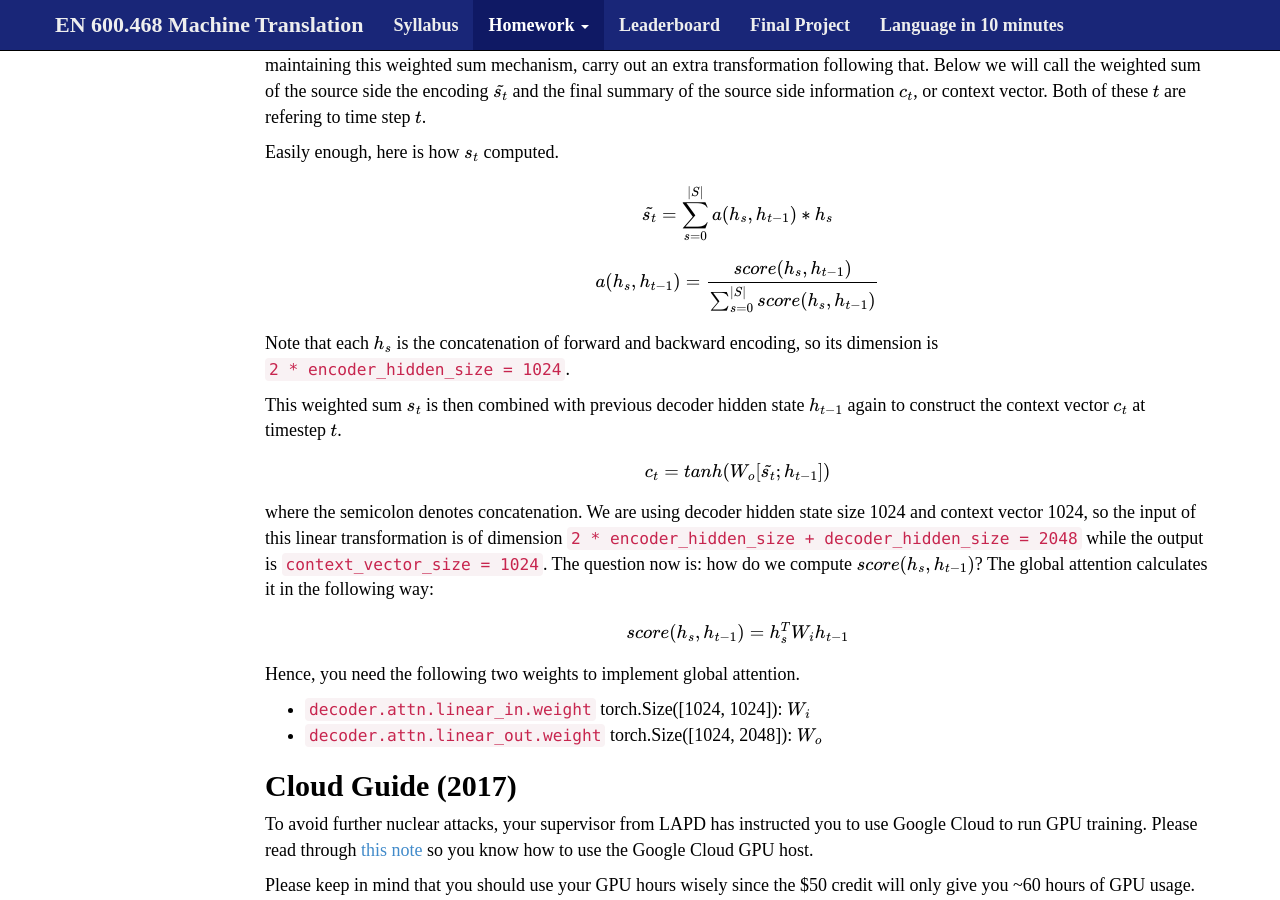
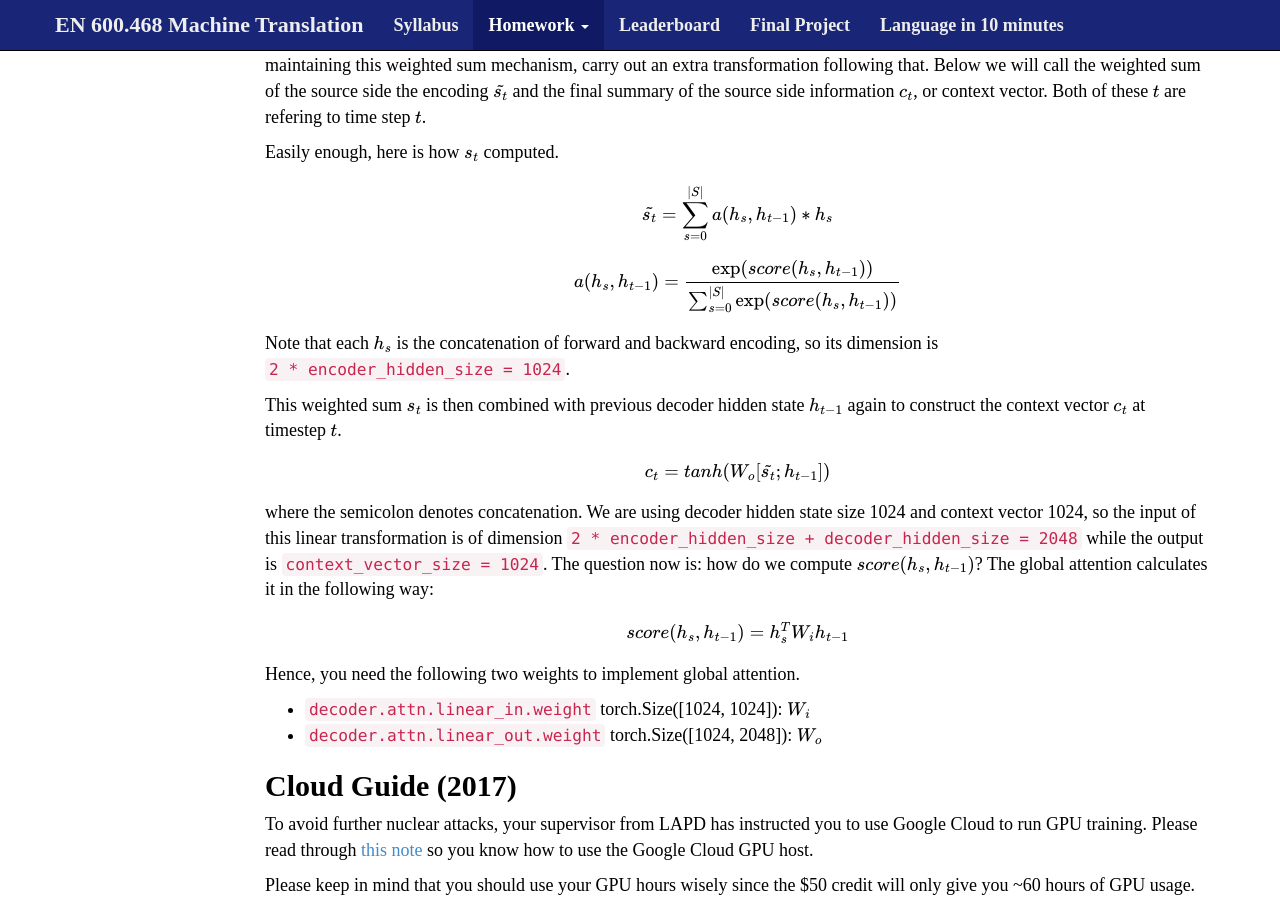
Before and after one commit to mt-class/jhu, a Jekyll site: the page built from nn_hw5.md, in a window 1280 px wide and 900 px high, scrolled down 2638 px. Built offline with Jekyll 4.4.1, drawn with Linux system fonts in a browser that asks for light colours; nearby versions of some CDN libraries; some web fonts are replaced; formulas are drawn with MathJax 3.

Commit message:
fix softmax

```diff
--- a/nn_hw5.md
+++ b/nn_hw5.md
@@ -93,7 +93,7 @@
 
 $$\tilde{s_t} = \sum_{s=0}^{\mid S\mid} a(h_s, h_{t-1}) * h_s$$
 
-$$a(h_s, h_{t-1}) = \dfrac{score(h_s, h_{t-1})}{\sum_{s=0}^{\mid S\mid} score(h_s, h_{t-1})}$$
+$$a(h_s, h_{t-1}) = \dfrac{\exp(score(h_s, h_{t-1}))}{\sum_{s=0}^{\mid S\mid} \exp(score(h_s, h_{t-1}))}$$
 
 Note that each $$h_s$$ is the concatenation of forward and backward encoding, so its dimension is `2 * encoder_hidden_size = 1024`.
 
```
